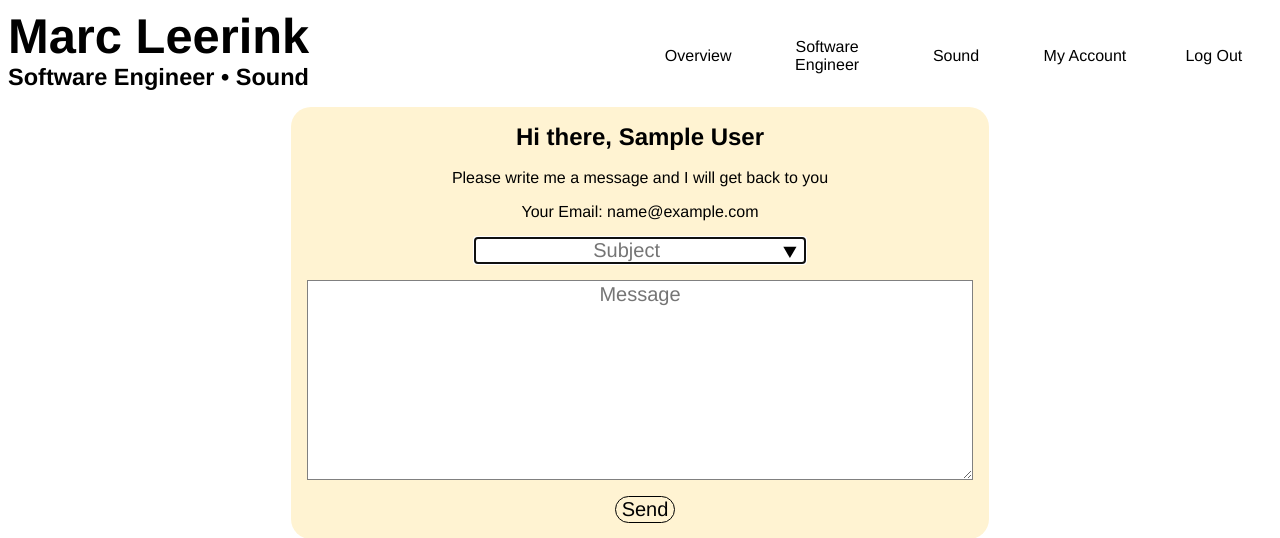
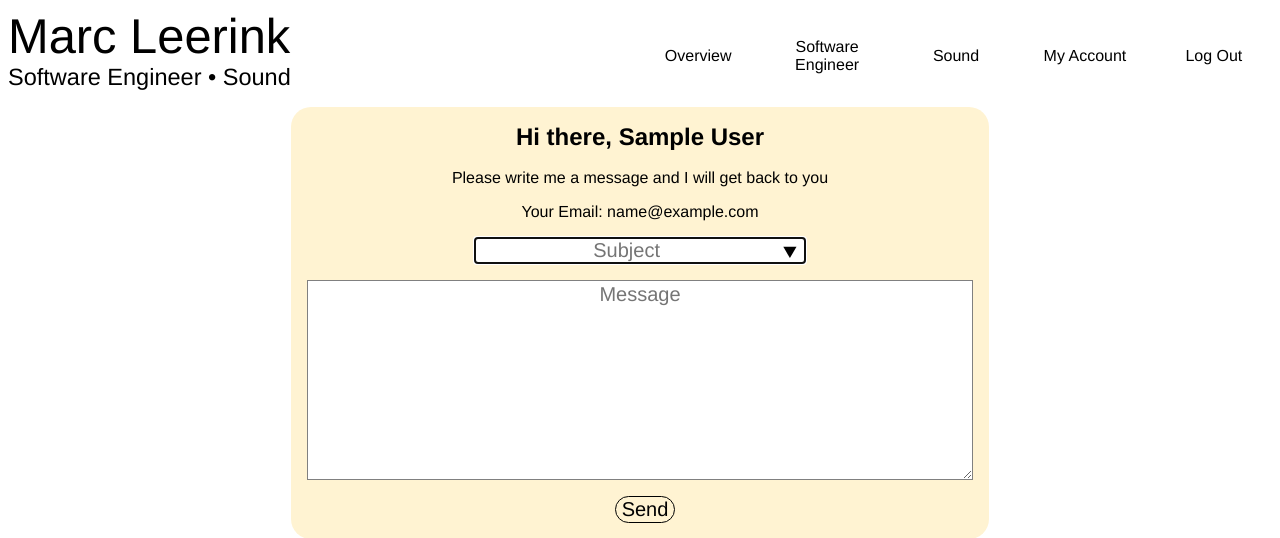
Before and after one commit to marcleerink/portfolio-website, a Flask app: page /contact in a window 1280 px wide. Shown: the top 538 px of the page. Run offline with Flask 2, Linux system fonts and the light colour scheme; the visitor is signed in with stand-in values (Sample User, id 1); data comes from the database, SQL or seed files in the repository; some web fonts are replaced.

Commit message:
header update

```diff
--- a/app/static/css/main.css
+++ b/app/static/css/main.css
@@ -74,7 +74,6 @@ button {
     justify-content: space-between;
     flex-flow:row wrap;
     overflow:hidden;
-    margin:0px;
 }
 .header {
     display: flex;
@@ -88,15 +87,15 @@ button {
     text-align: left;
     font-family: raleway, Helvetica, sans-serif;
     font-size: 8vw;
-    font-weight: 600;
+    font-weight: 500;
     color: black;
     margin: 0;
 }
 .header2 {
     text-align:left;
     font-family: raleway, Helvetica, sans-serif;
-    font-size: 3.88vw;
-    font-weight: 600;
+    font-size: 3.83vw;
+    font-weight: 500;
     color: black;
     margin: 0;
     padding: 0;
```
